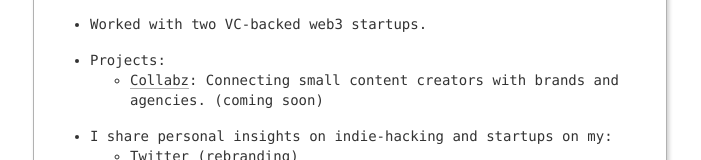
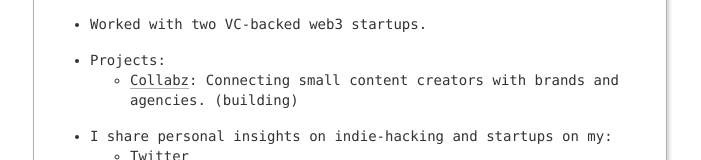
Before and after one commit to davidmeadejr/personal-website, a React (Create React App) app: page / in a window 1280 px wide. Shown: the part 347-507 px from the top of the page, without its empty margins (290-991 px from the left). Built offline with nearby package versions, Linux system fonts and the light colour scheme.

Commit message:
Fix: Updated bullet point

```diff
--- a/src/App.js
+++ b/src/App.js
@@ -21,7 +21,7 @@ export default function App() {
             <ul>
               <li>
                 <a href="https://www.collabz.online">Collabz</a>: Connecting small content creators with brands and
-                agencies. (coming soon)
+                agencies. (building)
               </li>
             </ul>
           </li>
@@ -29,7 +29,7 @@ export default function App() {
             I share personal insights on indie-hacking and startups on my:
             <ul>
               <li className="twitter">
-                <a href="https://twitter.com/davidmeadejr">Twitter</a> (rebranding)
+                <a href="https://twitter.com/davidmeadejr">Twitter</a>
               </li>
               <li>
                 <a href="https://davidmeadejr.substack.com/">Newsletter</a> (coming soon)
```
